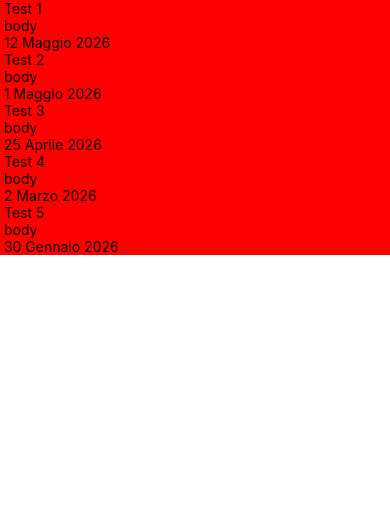
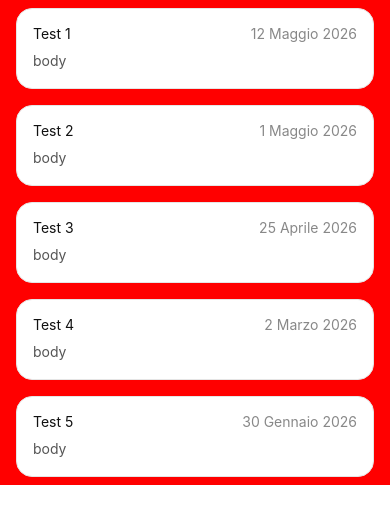
Before and after one commit to emanuelaferrara/AzureNotificationHub, a React Native app: screen / in a window 390 px wide. Shown: the top 524 px of the page. Built offline with nearby package versions, Linux system fonts and the light colour scheme.

Commit message:
feat: add theme and styles

```diff
--- a/src/features/notifications/components/NotificationItemView.tsx
+++ b/src/features/notifications/components/NotificationItemView.tsx
@@ -1,16 +1,60 @@
 import React from 'react';
-import { View } from 'react-native';
+import { StyleSheet, View } from 'react-native';
 import { AppText } from '../../../components/AppText';
 import { Notification } from '../types/Notification';
+import { useAppTheme } from '../../../theme/useAppTheme';
 
 export const NotificationItemView: React.FC<NotificationItemViewProps> = ({
   notification,
 }) => {
+  const theme = useAppTheme();
   return (
-    <View>
-      <AppText variant="headline"> {notification.title} </AppText>
-      <AppText variant="body"> {notification.body} </AppText>
-      <AppText variant="caption"> {notification.createdAt} </AppText>
+    <View
+      style={[
+        styles.container,
+        {
+          backgroundColor: theme.card,
+          borderColor: theme.border,
+        },
+      ]}
+    >
+      <View style={styles.headerContainer}>
+        <AppText
+          variant="headline"
+          style={[
+            styles.title,
+            {
+              color: theme.textPrimary,
+            },
+          ]}
+        >
+          {notification.title}
+        </AppText>
+
+        <AppText
+          variant="caption"
+          style={[
+            styles.date,
+            {
+              color: theme.textTertiary,
+            },
+          ]}
+        >
+          {notification.createdAt}
+        </AppText>
+      </View>
+
+      <AppText
+        variant="body"
+        style={[
+          styles.body,
+          {
+            color: theme.textSecondary,
+          },
+        ]}
+      >
+        {notification.body}
+      </AppText>
     </View>
   );
 };
@@ -18,3 +62,32 @@ export const NotificationItemView: React.FC<NotificationItemViewProps> = ({
 export type NotificationItemViewProps = {
   notification: Notification;
 };
+
+const styles = StyleSheet.create({
+  container: {
+    borderRadius: 16,
+    padding: 16,
+    marginHorizontal: 16,
+    marginVertical: 8,
+    borderWidth: 1,
+  },
+
+  headerContainer: {
+    flexDirection: 'row',
+    justifyContent: 'space-between',
+    alignItems: 'flex-start',
+    marginBottom: 8,
+  },
+
+  title: {
+    flex: 1,
+  },
+
+  date: {
+    marginLeft: 12,
+  },
+
+  body: {
+    lineHeight: 22,
+  },
+});
--- /dev/null
+++ b/src/theme/themes.ts
@@ -0,0 +1,33 @@
+export const lightTheme = {
+  background: '#F5F5F5',
+
+  card: '#FFFFFF',
+
+  border: '#E5E5E5',
+
+  textPrimary: '#111111',
+
+  textSecondary: '#555555',
+
+  textTertiary: '#888888',
+
+  accent: '#4DA3FF',
+};
+
+export type Theme = typeof lightTheme;
+
+export const darkTheme: Theme = {
+  background: '#111111',
+
+  card: '#1A1A1A',
+
+  border: '#2A2A2A',
+
+  textPrimary: '#FFFFFF',
+
+  textSecondary: '#B0B0B0',
+
+  textTertiary: '#888888',
+
+  accent: '#4DA3FF',
+};
--- /dev/null
+++ b/src/theme/useAppTheme.ts
@@ -0,0 +1,9 @@
+import { useColorScheme } from 'react-native';
+
+import { darkTheme, lightTheme } from './themes';
+
+export function useAppTheme() {
+  const colorScheme = useColorScheme();
+
+  return colorScheme === 'dark' ? darkTheme : lightTheme;
+}
```
Also changed, not shown: src/theme/typography.ts (line endings or trailing spaces).
